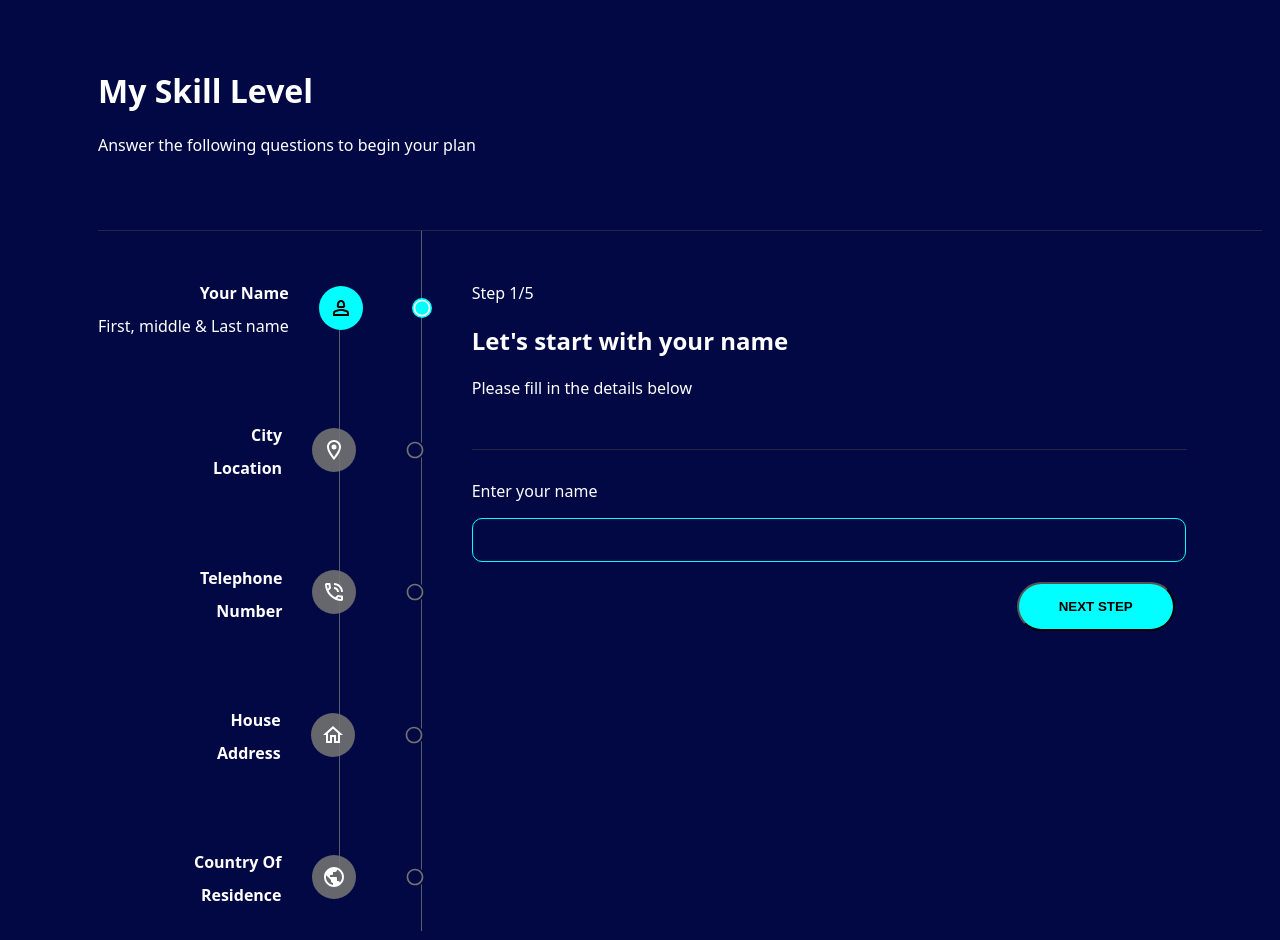
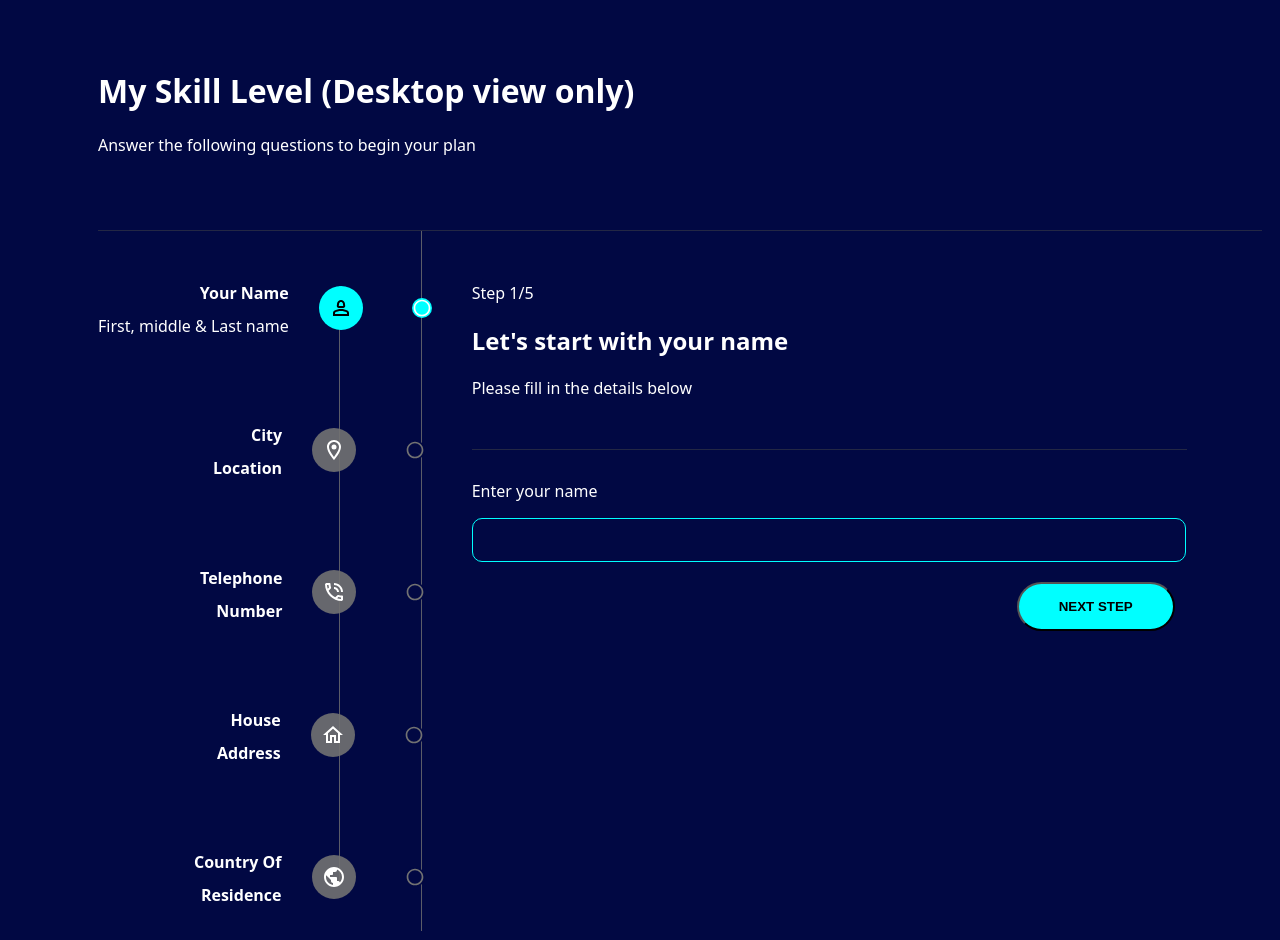
Before and after one commit to Earthfill/JCEC, a React (Vite) app: page / in a window 1280 px wide. Shown: the top 940 px of the page. Built offline with nearby package versions, Linux system fonts and the light colour scheme.

Commit message:
Update Header.jsx

```diff
--- a/src/components/Header.jsx
+++ b/src/components/Header.jsx
@@ -4,7 +4,7 @@ const Header = ({ toggleDarkMode, isDarkMode }) => {
   return (
     <div className="header">
       <div className="header--header">
-        <h1>My Skill Level</h1>
+        <h1>My Skill Level (Desktop view only)</h1>
         <p className="header--text">Answer the following questions to begin your plan</p>
       </div>
       {/* <button
```
